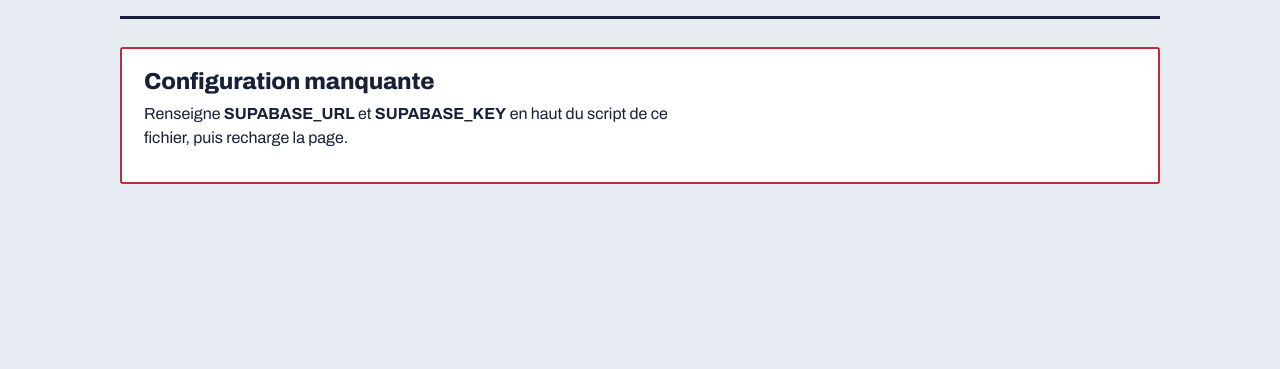
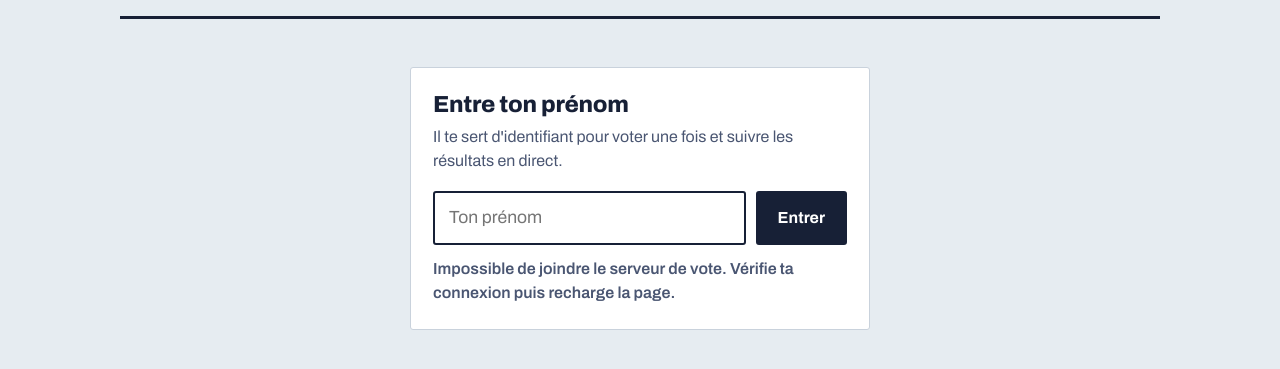
Before and after one commit to Roms-dev/election_delegues, a plain HTML site: page index.html in a window 1280 px wide. Shown: the part 105-474 px from the top of the page. Drawn offline with Linux system fonts and the light colour scheme; no server answers.

Commit message:
Change Supabase URL in index.html
Updated Supabase URL for the project.

```diff
--- a/index.html
+++ b/index.html
@@ -393,7 +393,7 @@
 
 <script>
 /* =======================  CONFIGURATION  ======================= */
-const SUPABASE_URL = "https://XXXXXXXX.supabase.co";   // Supabase > Project Settings > API
+const SUPABASE_URL = "https://ybcscxohsefruitlyvzm.supabase.co";   // Supabase > Project Settings > API
 const SUPABASE_KEY = "sb_publishable_ZLajVSB6e2FeT_Mm8PAm6A_lOl6L7kP";          // clé "anon" ou "publishable"
 const NOM_CLASSE   = "";                                 // ex. "BTS MCO 1" (laisser vide pour ne rien afficher)
 const INTERVALLE_MS = 3000;                              // fréquence de mise à jour des résultats
```
